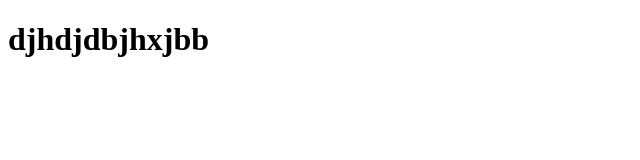
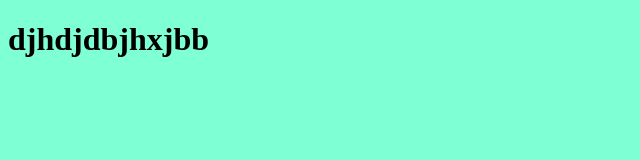
Before and after one commit to MANUELSANTAMARIA/aprendergit, a plain HTML site: page index.html in a window 1280 px wide. Shown: the whole page, without its empty margins (0-640 px from the left). Drawn offline with Linux system fonts and the light colour scheme.

Commit message:
hola ñaño

```diff
--- a/index.html
+++ b/index.html
@@ -6,6 +6,7 @@
     <meta http-equiv="X-UA-Compatible" content="IE=edge">
     <meta name="viewport" content="width=device-width, initial-scale=1.0">
     <title>cursoegit</title>
+    <link rel="stylesheet" href="css.css/style.css">
 </head>
 
 <body>
```
